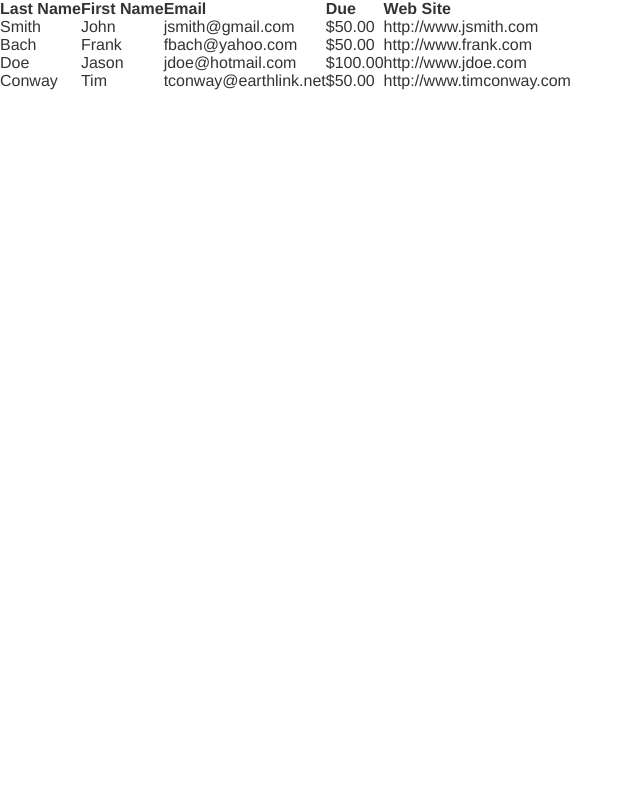
After one commit to 100100001011/Trabajo, a PHP site: page /View/Reporte.php in a window 1280 px wide. The commit adds this page. Shown: the whole page, without its empty margins (0-640 px from the left). Run offline with PHP 8.4, Linux system fonts and the light colour scheme.

Commit message:
reporte 1

```diff
--- a/Prueba/Model/conexion.php
+++ b/Prueba/Model/conexion.php
@@ -3,8 +3,8 @@
 $usuario= "root";
 $clave= "";
 $server= "localhost";
-$bdd = "prueba";
-//$bdd = "pedidos";
+//$bdd = "prueba";
+$bdd = "pedidos";
 
 $cnx = new mysqli($server,$usuario,$clave,$bdd);
 
--- a/Prueba/View/Ingreso.php
+++ b/Prueba/View/Ingreso.php
@@ -3,8 +3,7 @@
 
 <head>
 
-    <!-- JQREY -->
-    <script src="https://ajax.googleapis.com/ajax/libs/jquery/3.5.1/jquery.min.js"></script>
+
     <!-- BOOTSTARP -->
     <!-- Latest compiled and minified CSS -->
     <link rel="stylesheet" href="https://maxcdn.bootstrapcdn.com/bootstrap/4.5.2/css/bootstrap.min.css">
--- /dev/null
+++ b/Prueba/View/Reporte.php
@@ -0,0 +1,112 @@
+<html>
+
+<head>
+
+    <!-- BOOTSTARP -->
+    <!-- Latest compiled and minified CSS -->
+    <link rel="stylesheet" href="https://maxcdn.bootstrapcdn.com/bootstrap/4.5.2/css/bootstrap.min.css">
+    <link rel="stylesheet" href="https://maxcdn.bootstrapcdn.com/bootstrap/3.4.1/css/bootstrap.min.css">
+    <!-- jQuery library -->
+    <script src="https://ajax.googleapis.com/ajax/libs/jquery/3.5.1/jquery.min.js"></script>
+    <!-- Popper JS -->
+    <script src="https://cdnjs.cloudflare.com/ajax/libs/popper.js/1.16.0/umd/popper.min.js"></script>
+    <!-- Latest compiled JavaScript -->
+    <script src="https://maxcdn.bootstrapcdn.com/bootstrap/4.5.2/js/bootstrap.min.js"></script>
+
+    <meta charset="UTF-8">
+    <meta http-equiv="X-UA-Compatible" content="IE=edge">
+    <meta name="viewport" content="width=device-width, initial-scale=1.0">
+
+    <meta charset="UTF-8">
+    <meta http-equiv="X-UA-Compatible" content="IE=edge">
+    <meta name="viewport" content="width=device-width, initial-scale=1.0">
+</head>
+
+<body>
+    <table id="myTable">
+        <thead>
+            <tr>
+                <th>Last Name</th>
+                <th>First Name</th>
+                <th>Email</th>
+                <th>Due</th>
+                <th>Web Site</th>
+            </tr>
+        </thead>
+        <tbody>
+            <tr>
+                <td>Smith</td>
+                <td>John</td>
+                <td>jsmith@gmail.com</td>
+                <td>$50.00</td>
+                <td>http://www.jsmith.com</td>
+            </tr>
+            <tr>
+                <td>Bach</td>
+                <td>Frank</td>
+                <td>fbach@yahoo.com</td>
+                <td>$50.00</td>
+                <td>http://www.frank.com</td>
+            </tr>
+            <tr>
+                <td>Doe</td>
+                <td>Jason</td>
+                <td>jdoe@hotmail.com</td>
+                <td>$100.00</td>
+                <td>http://www.jdoe.com</td>
+            </tr>
+            <tr>
+                <td>Conway</td>
+                <td>Tim</td>
+                <td>tconway@earthlink.net</td>
+                <td>$50.00</td>
+                <td>http://www.timconway.com</td>
+            </tr>
+        </tbody>
+    </table>
+
+
+    <script>
+        (function($) {
+            $.fn.extend({
+                makeSortable: function() {
+                    var Mitabla = this;
+
+                    var getCellValue = function(fila, index) {
+                        return $(fila).children('td').eq(index).text();
+                    };
+
+                    Mitabla.find('th').click(function() {
+                        var tabla = $(this).parents('table').eq(0);
+
+
+                        var fila = tabla.find('tr:gt(0)').toArray().sort(function(a, b) {
+                            var index = $(this).index();
+                            var valA = getCellValue(a, index),
+                                valB = getCellValue(b, index);
+
+                            return $.isNumeric(valA) && $.isNumeric(valB) ? valA - valB : valA.localeCompare(valB);
+                        });
+
+                        this.asc = !this.asc;
+
+                        if (!this.asc) {
+                            fila = fila.reverse();
+                        }
+
+                        for (var i = 0; i < fila.length; i++) {
+                            tabla.append(fila[i]);
+                        }
+                    });
+                }
+            });
+        })(jQuery);
+
+
+        $(function() {
+            $("#myTable").makeSortable();
+        });
+    </script>
+</body>
+
+</html>
```
Also changed, not shown: Prueba/Controller/Actualizar.php (added, +44 -0 lines), Prueba/Model/consultas.php (+25 -0 lines), Prueba/index.php (+47 -22 lines).
